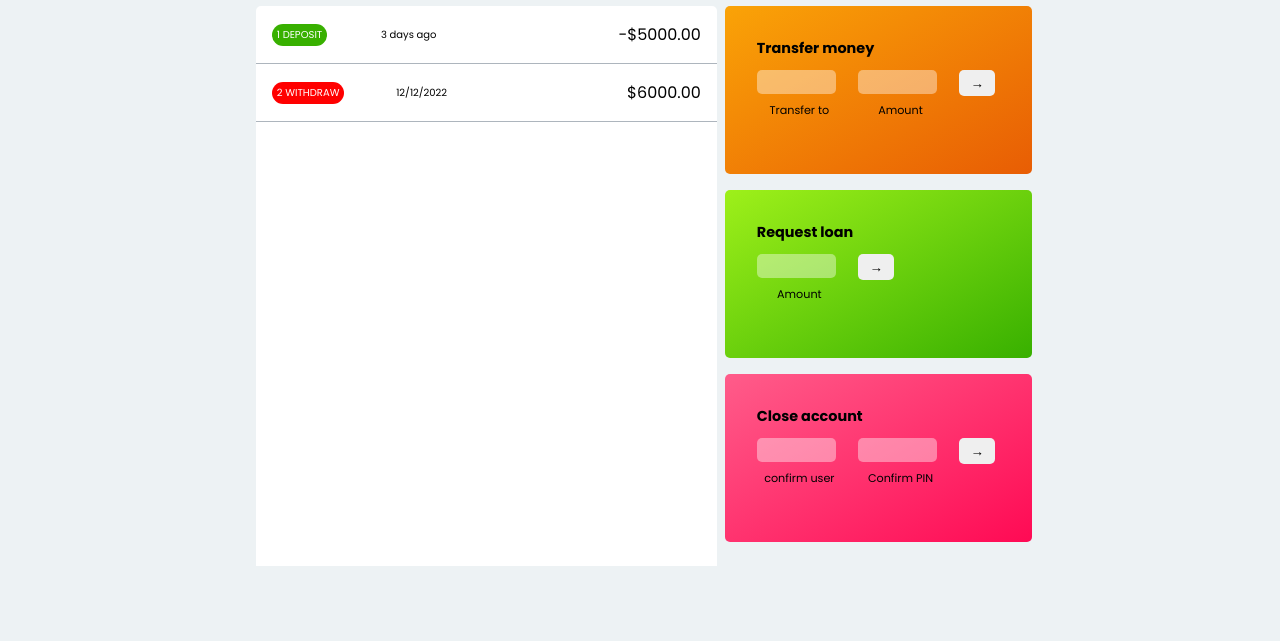
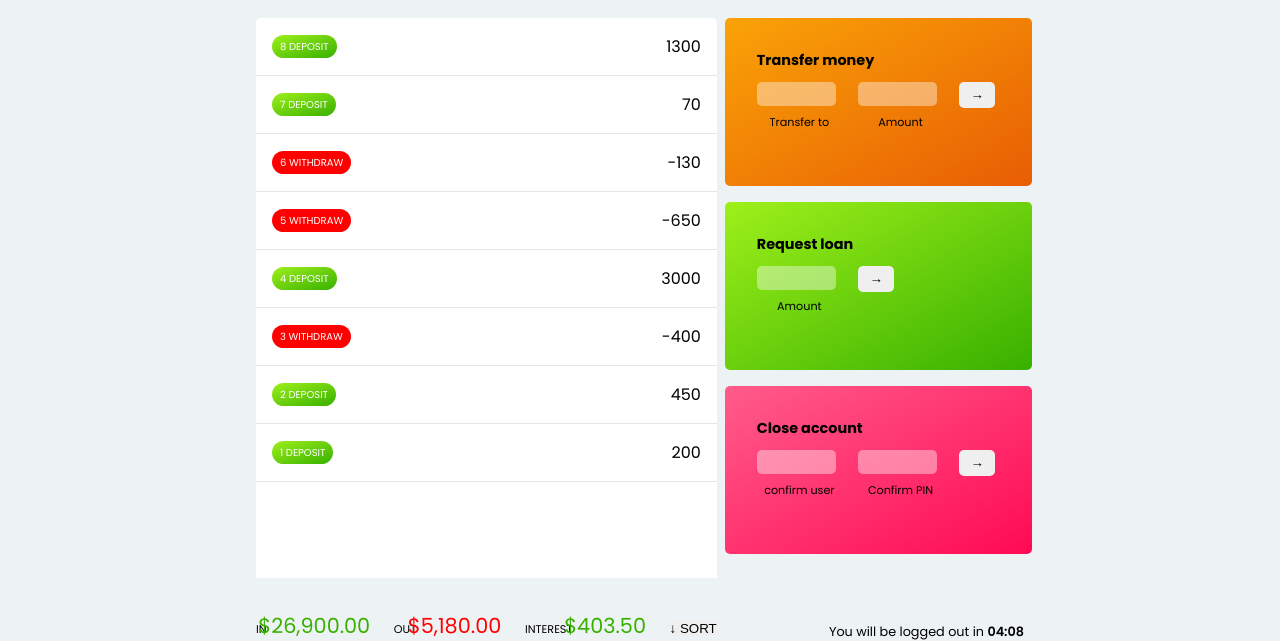
Before and after one commit to S-Abdullahi/bankify, a plain HTML site: page index.html in a window 1280 px wide. Shown: the part 218-859 px from the top of the page. Before the commit the page ends 816 px from the top, so only its background shows below. Drawn offline with Linux system fonts and the light colour scheme.

Commit message:
calc balance and transaction history display

```diff
--- a/index.html
+++ b/index.html
@@ -4,6 +4,7 @@
     <meta charset="UTF-8">
     <meta http-equiv="X-UA-Compatible" content="IE=edge">
     <meta name="viewport" content="width=device-width, initial-scale=1.0">
+    <link rel="shortcut icon" type="image/png" href="/icon.png" />
     <link rel="stylesheet" href="style.css">
     <title>Bankist</title>
 </head>
@@ -41,7 +42,6 @@
                     <div class="transaction-date">12/12/2022</div>
                     <div class="transaction-amount">$6000.00</div>
                 </div>
-
             </div>
 
             <div class="transaction-type">
@@ -78,6 +78,21 @@
             </div>
         </section>
     </main>
+
+    <section class="summary">
+        <div class="summary-details">
+            <p class="summary-text">IN</p>
+            <p class="summary-value summary-in">$26,900.00</p>
+            <p class="summary-text">OUT</p>
+            <p class="summary-value summary-out">$5,180.00</p>
+            <p class="summary-text">INTEREST</p>
+            <p class="summary-value summary-interest">$403.50</p>
+            <button class="sort-btn">&downarrow; SORT</button>
+        </div>
+        <div class="time-countdown">
+            <p class="time-countdown-text">You will be logged out in <span class="time-reading">04:08</span></p>
+        </div>
+    </section>
     <script src="script.js"></script>
 </body>
 </html>
--- a/script.js
+++ b/script.js
@@ -0,0 +1,73 @@
+'use strict'
+
+// Data
+const account1 = {
+    owner: 'Jonas Schmedtmann',
+    movements: [200, 450, -400, 3000, -650, -130, 70, 1300],
+    interestRate: 1.2, // %
+    pin: 1111,
+  };
+
+  const account2 = {
+    owner: 'Jessica Davis',
+    movements: [5000, 3400, -150, -790, -3210, -1000, 8500, -30],
+    interestRate: 1.5,
+    pin: 2222,
+  };
+
+  const account3 = {
+    owner: 'Steven Thomas Williams',
+    movements: [200, -200, 340, -300, -20, 50, 400, -460],
+    interestRate: 0.7,
+    pin: 3333,
+  };
+
+  const account4 = {
+    owner: 'Sarah Smith',
+    movements: [430, 1000, 700, 50, 90],
+    interestRate: 1,
+    pin: 4444,
+  };
+
+const accounts = [account1, account2, account3, account4];
+
+  //ELEMENT
+const labelBalance = document.querySelector('.dashboard-balance')
+
+const transactionMovement = document.querySelector('.transaction-log')
+
+
+
+  //FUNCIIONS
+  //display each transaction
+  const displayTransaction = function(transactions){
+    transactionMovement.innerHTML = ''
+    transactions.forEach(function(amount, index){
+        const type = amount > 0 ? 'deposit' : 'withdraw'
+        const html = `
+        <div class="transaction-unit">
+            <div class="transaction-${type} transaction-status">${index + 1} ${type}</div>
+            <div class="transaction-amount">${amount}</div>
+        </div>`
+        transactionMovement.insertAdjacentHTML('afterbegin',html)
+    })
+}
+
+displayTransaction(account1.movements)
+
+//diplay total balance
+const calcDisplayBalance = function(movements){
+    const balance = movements.reduce((acc, mov)=>acc+mov,0)
+    labelBalance.textContent = `${balance} EUR`
+}
+calcDisplayBalance(account1.movements)
+
+//create username for each account
+const createUsername = function(userAccounts){
+    userAccounts.forEach((acct)=>{
+        acct.username = acct.owner.toLowerCase().split(' ').map((name)=>name[0]).join('')
+    })
+}
+
+createUsername(accounts)
+console.log(accounts)
--- a/style.css
+++ b/style.css
@@ -9,7 +9,7 @@
 :root{
     --bg-color: #edf2f4;
     --text-gen: #adb5bd;
-    --text-secondary: #6c757d;
+    --text-secondary: #474c50;
     --deposit-color: #38b000;
     --withdraw-color: red;
 }
@@ -68,10 +68,11 @@ header{
 
 .dashboard-date-time{
     color: var(--text-gen);
+    font-size: 0.8rem;
 }
 
 .dashboard-balance{
-    font-size: 2rem;
+    font-size: 2.5rem;
     color: var(--text-secondary);
 }
 
@@ -86,7 +87,6 @@ header{
 
 .transaction-log{
     width: 100%;
-    /* margin-right: 1rem; */
     background-color: white;
     height: 100%;
     border-top-left-radius: 5px;
@@ -99,21 +99,22 @@ header{
     justify-content: space-between;
     align-items: center;
     padding: 1rem;
-    border-bottom: 1px solid var(--text-gen);
+    border-bottom: 0.5px solid #adb5bd57;
 }
 
 .transaction-date{
-    margin-left: -8rem;
+    margin-left: -13rem;
 }
 .transaction-status{
-    padding: 0.2rem 0.3rem;
+    padding: 0.2rem 0.5rem;
     border-radius: 5rem;
     color: white;
     text-transform: uppercase;
+    font-weight: 400;
 }
 
 .transaction-deposit{
-    background-color: var(--deposit-color);
+    background-image: linear-gradient(to bottom right, #9ef01a, #38b000);
 }
 
 .transaction-withdraw{
@@ -130,7 +131,6 @@ header{
     flex-direction: column;
 }
 .type{
-    background-color: orangered;
     margin-bottom: 1rem;
     height: 30%;
     padding: 2rem;
@@ -178,6 +178,7 @@ header{
 .transaction-send{
     border: 0;
     border-radius: 5px;
+    cursor: pointer;
 }
 
 .loan{
@@ -191,3 +192,49 @@ header{
 .close-account{
     background-image: linear-gradient(to bottom right, #ff5c8a, #ff0a54);
 }
+
+/* SUMMARY BELOW THE PAGE */
+.summary{
+    margin: 0 20%;
+    display: grid;
+    grid-template-columns: 60% 40%;
+}
+
+.summary-details{
+    display: flex;
+    justify-content: space-between;
+    align-items: baseline;
+
+}
+
+.time-countdown{
+    display: flex;
+    justify-content: end;
+    align-items: flex-end;
+    font-size: 0.8rem;
+}
+
+.summary-value{
+    margin-left: -2.0rem;
+    font-size: 1.3rem;
+}
+
+.summary-text{
+    font-size: 0.7rem;
+}
+
+.time-reading{
+    font-weight: 600;
+}
+
+.sort-btn{
+    border: 0;
+}
+
+.summary-in, .summary-interest{
+    color: #38b000;
+}
+
+.summary-out{
+    color: red;
+}
```
